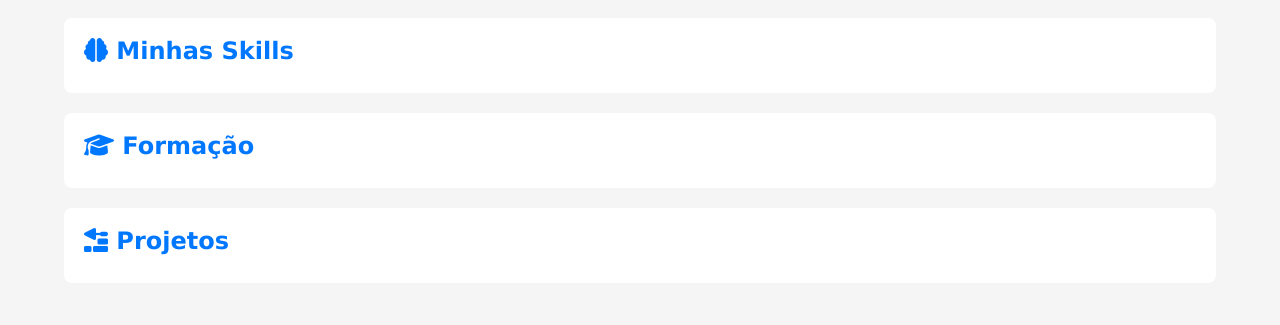
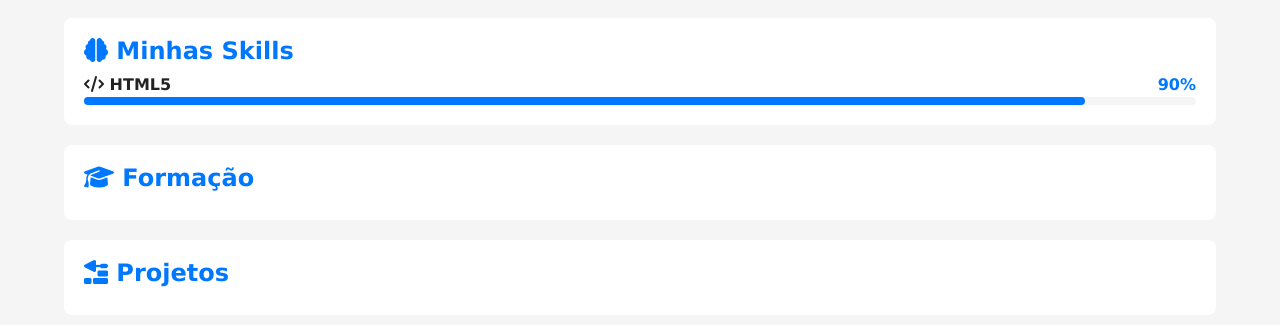
Before and after one commit to alexandre-07/projeto-portifolio, a plain HTML site: page index.html in a window 1280 px wide. Shown: the part 1193-1518 px from the top of the page. Before the commit the page ends 1496 px from the top, so only its background shows below. Drawn offline with Linux system fonts and the light colour scheme.

Commit message:
atualizei

```diff
--- a/estilos/style.css
+++ b/estilos/style.css
@@ -142,3 +142,38 @@ article h2{
   height: 100%;
   border-radius: 8px;
 }
+
+#skill-container{
+  display: grid;
+  grid-template-columns: 1fr;
+  gap: 30px;
+}
+
+#skill-container .info{
+  display: flex;
+  justify-content: space-between;
+  align-items: center;
+}
+
+#skill-container .nome{
+  font-weight: bold;
+  color: var(--texto);
+}
+
+#skill-container .porcent{
+  font-weight: bold;
+  color: var(--destaque);
+}
+
+#skill-container .barra{
+  width: 100%;
+  height: 8px;
+  background-color: var(--fundo-principal);
+  border-radius: 4px;
+}
+
+#skill-container .progresso{
+  height: 100%;
+  background-color: var(--destaque);
+  border-radius: 4px;
+}
--- a/index.html
+++ b/index.html
@@ -48,6 +48,23 @@
 
             <article id="skills">
                 <h2><i class="fa-solid fa-brain"></i> Minhas Skills</h2>
+
+                <div id="skill-container">
+                    <div class="item">
+                        <div class="info">
+                            <span class="nome">
+                               <i class="fa-solid fa-code"></i> HTML5
+                            </span>
+                            <span class="porcent">
+                                90%
+                            </span>
+                        </div>
+                        <div class="barra">
+                            <div class="progresso" style="width: 90%;">
+                            </div>
+                        </div>
+                    </div>
+                </div>
             </article> <!--Fim article#skills-->
 
             <article id="formacao">
```
